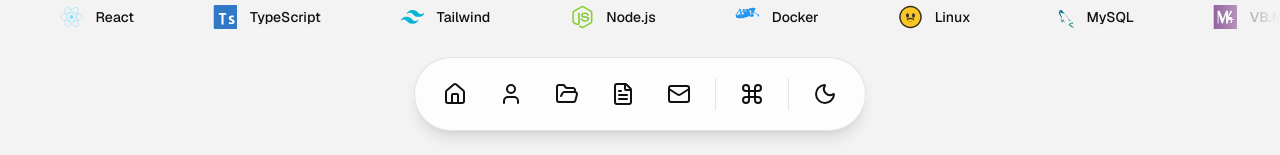
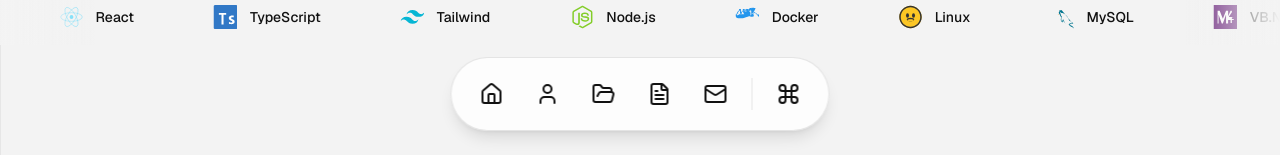
Before and after one commit to Nenjii/my-portfolio, a Next.js app: page / in a window 1280 px wide. Shown: the part 645-800 px from the top of the page. Built offline with nearby package versions, Linux system fonts and the light colour scheme.

Commit message:
No Light Mode [12-23-25]

```diff
--- a/app/globals.css
+++ b/app/globals.css
@@ -19,6 +19,7 @@
 }
 
 /* Dark Mode - Inverted Swiss Editorial */
+html.dark,
 .dark {
   --background: #0A0A0A;
   --foreground: #F3F3F3;
@@ -26,6 +27,7 @@
   --muted: #999999;
   --border: #F3F3F3;
   --grid-color: rgba(243, 243, 243, 0.06);
+  --logo-filter: invert(1);
 }
 
 * {
@@ -35,6 +37,12 @@
 html {
   scroll-behavior: smooth;
   scroll-snap-type: y mandatory;
+  color-scheme: light;
+  transition: color-scheme 0.3s ease;
+}
+
+html.dark {
+  color-scheme: dark;
 }
 
 body {
@@ -46,10 +54,10 @@ body {
     linear-gradient(var(--grid-color) 1px, transparent 1px),
     linear-gradient(90deg, var(--grid-color) 1px, transparent 1px);
   background-size: 20px 20px;
+  background-attachment: fixed;
   transition: background-color 0.3s ease, color 0.3s ease, background-image 0.3s ease;
 }
 
-.dark body,
 html.dark body {
   color: #F3F3F3;
   background: #0A0A0A;
--- a/app/page.tsx
+++ b/app/page.tsx
@@ -9,7 +9,7 @@ import NavigationDock from "@/components/layout/NavigationDock";
 
 export default function Home() {
   return (
-    <main className="bg-[#F3F3F3] dark:bg-[#0A0A0A] text-[#111111] dark:text-[#F3F3F3] transition-colors duration-300">
+    <main className="transition-colors duration-300">
       {/* STATUS HEADER - Separate component for easy modification */}
       <StatusHeader
         statuses={["Brewing Coffee ☕", "Accepting Projects 🚀", "Available for Work ✨"]}
--- a/src/components/layout/NavigationDock.tsx
+++ b/src/components/layout/NavigationDock.tsx
@@ -1,8 +1,7 @@
 "use client";
 
 import { useState, useEffect, useCallback } from "react";
-import { Home, User, FolderOpen, Mail, Sun, Moon, Command, FileText } from "lucide-react";
-import { useTheme } from "@/components/layout/ThemeProvider";
+import { Home, User, FolderOpen, Mail, Command, FileText } from "lucide-react";
 import SpotlightSearch from "@/components/ui/SpotlightSearch";
 
 interface NavItem {
@@ -12,7 +11,6 @@ interface NavItem {
 }
 
 export default function NavigationDock() {
-  const { theme, toggleTheme } = useTheme();
   const [hoveredIndex, setHoveredIndex] = useState<number | null>(null);
   const [isSpotlightOpen, setIsSpotlightOpen] = useState(false);
 
@@ -105,36 +103,6 @@ export default function NavigationDock() {
             Search ⌘K
           </span>
         </button>
-
-        {/* Divider */}
-        <div className="w-px h-8 bg-[#111111]/10 dark:bg-white/10 mx-1" />
-
-        {/* Dark Mode Toggle */}
-        <button
-          onClick={toggleTheme}
-          className="dock-icon-item group relative flex items-center justify-center w-12 h-12 rounded-full transition-all duration-300 ease-out hover:bg-[#111111]/5 dark:hover:bg-white/10"
-          onMouseEnter={() => setHoveredIndex(navItems.length + 1)}
-          onMouseLeave={() => setHoveredIndex(null)}
-          style={{
-            transform: hoveredIndex === navItems.length + 1 ? "scale(1.25) translateY(-8px)" : "scale(1)",
-          }}
-          aria-label="Toggle dark mode"
-        >
-          <span className="text-[#111111] dark:text-white transition-colors">
-            {theme === "light" ? <Moon size={24} /> : <Sun size={24} />}
-          </span>
-
-          {/* Tooltip */}
-          <span
-            className="absolute -top-10 left-1/2 -translate-x-1/2 px-3 py-1.5 bg-[#111111] dark:bg-white text-white dark:text-[#111111] text-xs font-mono rounded-md whitespace-nowrap transition-all duration-200 pointer-events-none"
-            style={{
-              opacity: hoveredIndex === navItems.length + 1 ? 1 : 0,
-              transform: hoveredIndex === navItems.length + 1 ? "translateY(0)" : "translateY(4px)",
-            }}
-          >
-            {theme === "light" ? "Dark Mode" : "Light Mode"}
-          </span>
-        </button>
       </div>
 
       {/* Spotlight Search Modal */}
--- a/src/components/layout/ThemeProvider.tsx
+++ b/src/components/layout/ThemeProvider.tsx
@@ -1,8 +1,8 @@
 "use client";
 
-import { createContext, useContext, useEffect, useState, ReactNode } from "react";
+import { createContext, useContext, ReactNode } from "react";
 
-type Theme = "light" | "dark";
+type Theme = "dark";
 
 interface ThemeContextType {
   theme: Theme;
@@ -12,37 +12,13 @@ interface ThemeContextType {
 const ThemeContext = createContext<ThemeContextType | undefined>(undefined);
 
 export function ThemeProvider({ children }: { children: ReactNode }) {
-  const [theme, setTheme] = useState<Theme>("light");
-  const [mounted, setMounted] = useState(false);
+  // Always use dark theme
+  const theme: Theme = "dark";
 
-  useEffect(() => {
-    setMounted(true);
-    // Check localStorage for saved preference
-    const savedTheme = localStorage.getItem("theme") as Theme;
-    if (savedTheme) {
-      setTheme(savedTheme);
-    } else if (window.matchMedia("(prefers-color-scheme: dark)").matches) {
-      setTheme("dark");
-    }
-  }, []);
-
-  useEffect(() => {
-    if (mounted) {
-      // Update document class and localStorage
-      document.documentElement.classList.remove("light", "dark");
-      document.documentElement.classList.add(theme);
-      localStorage.setItem("theme", theme);
-    }
-  }, [theme, mounted]);
-
+  // No-op toggle function for compatibility
   const toggleTheme = () => {
-    setTheme((prev) => (prev === "light" ? "dark" : "light"));
+    // Dark mode only - no toggle
   };
-
-  // Prevent flash of wrong theme
-  if (!mounted) {
-    return null;
-  }
 
   return (
     <ThemeContext.Provider value={{ theme, toggleTheme }}>
--- a/src/components/sections/About.tsx
+++ b/src/components/sections/About.tsx
@@ -94,7 +94,7 @@ export default function About() {
   };
 
   return (
-    <section id="about" className="py-24 px-6 border-t border-[#111111]/10 dark:border-white/10 bg-[#F3F3F3] dark:bg-[#0A0A0A] transition-colors duration-300">
+    <section id="about" className="py-24 px-6 border-t border-[#111111]/10 dark:border-white/10 transition-colors duration-300 bg-transparent">
       <div className="max-w-7xl mx-auto">
         {/* Section Header */}
         <div className="mb-16">
@@ -183,7 +183,7 @@ export default function About() {
               return (
                 <div
                   key={exp.id}
-                  className={`p-6 border border-[#111111]/10 dark:border-white/10 bg-white dark:bg-[#111111] group hover:border-[#111111] dark:hover:border-white/30 transition-colors ${spanClass}`}
+                  className={`p-6 border border-[#111111]/10 dark:border-white/10 bg-white dark:bg-[#111111] hover:border-[#111111] dark:hover:border-white/30 transition-colors ${spanClass}`}
                 >
                   <div className="flex justify-between items-start mb-4">
                     <span className="text-xs font-mono text-[#666666] dark:text-[#999999]">({exp.id})</span>
--- a/src/components/sections/Blogs.tsx
+++ b/src/components/sections/Blogs.tsx
@@ -71,7 +71,7 @@ export default function Blogs() {
   ];
 
   return (
-    <section id="blogs" className="py-24 px-6 border-t border-[#111111]/10 dark:border-white/10 bg-[#F3F3F3] dark:bg-[#0A0A0A] transition-colors duration-300">
+    <section id="blogs" className="py-24 px-6 border-t border-[#111111]/10 dark:border-white/10 transition-colors duration-300 bg-transparent">
       <div className="max-w-7xl mx-auto">
         {/* Section Header */}
         <div className="mb-16 flex items-end justify-between">
--- a/src/components/sections/Contact.tsx
+++ b/src/components/sections/Contact.tsx
@@ -123,7 +123,7 @@ export default function Contact() {
   };
 
   return (
-    <section id="contact" className="py-24 px-6 border-t border-[#111111]/10 dark:border-white/10 bg-[#F3F3F3] dark:bg-[#0A0A0A] transition-colors duration-300">
+    <section id="contact" className="py-24 px-6 border-t border-[#111111]/10 dark:border-white/10 transition-colors duration-300 bg-transparent">
       <div className="max-w-7xl mx-auto">
         {/* Content Grid - Form on right aligned with header */}
         <div className="grid grid-cols-1 lg:grid-cols-2 gap-16 items-start">
--- a/src/components/sections/Footer.tsx
+++ b/src/components/sections/Footer.tsx
@@ -2,7 +2,7 @@
 
 export default function Footer() {
   return (
-    <footer className="py-8 px-6 bg-[#F3F3F3] dark:bg-[#0A0A0A] transition-colors duration-300">
+    <footer className="py-8 px-6 transition-colors duration-300 bg-transparent">
       <div className="max-w-7xl mx-auto flex flex-col md:flex-row items-center justify-between gap-4">
         <p className="text-[10px] font-mono text-[#666666] dark:text-[#999999] tracking-wide order-2 md:order-1">
           © 2025 NINO DUQUE. All rights reserved.
--- a/src/components/sections/Hero.tsx
+++ b/src/components/sections/Hero.tsx
@@ -5,7 +5,7 @@ import TechStackMarquee from "@/components/ui/TechStackMarquee";
 
 export default function Hero() {
   return (
-    <section id="home" className="min-h-screen flex flex-col justify-center bg-[#F3F3F3] dark:bg-[#0A0A0A] transition-colors duration-300">
+    <section id="home" className="min-h-screen flex flex-col justify-center transition-colors duration-300 bg-transparent">
       <div className="px-6">
         <div className="max-w-7xl mx-auto w-full">
           {/* Main content grid with Profile Card - aligned from top */}
--- a/src/components/sections/Projects.tsx
+++ b/src/components/sections/Projects.tsx
@@ -110,7 +110,7 @@ export default function Projects() {
   };
 
   return (
-    <section id="work" className="py-24 px-6 border-t border-[#111111]/10 dark:border-white/10 bg-[#F3F3F3] dark:bg-[#0A0A0A] transition-colors duration-300">
+    <section id="work" className="py-24 px-6 border-t border-[#111111]/10 dark:border-white/10 transition-colors duration-300 bg-transparent">
       <div className="max-w-7xl mx-auto">
         {/* Section Header */}
         <div className="mb-16">
@@ -146,7 +146,7 @@ export default function Projects() {
               href={project.link}
               target={project.link.startsWith("http") ? "_blank" : undefined}
               rel={project.link.startsWith("http") ? "noopener noreferrer" : undefined}
-              className={`group relative bg-white dark:bg-[#111111] border border-[#111111] dark:border-white/20 p-6 flex flex-col transition-all duration-300 hover:shadow-[4px_4px_0px_0px_#111111] dark:hover:shadow-[4px_4px_0px_0px_rgba(255,255,255,0.2)] ${getGridClass(index, filteredProjects.length, project)}`}
+              className={`group relative bg-white dark:bg-[#111111] border border-[#111111]/10 dark:border-white/20 p-6 flex flex-col transition-all duration-300 hover:border-[#111111] dark:hover:border-white/40 hover:shadow-[4px_4px_0px_0px_#111111] dark:hover:shadow-[4px_4px_0px_0px_rgba(255,255,255,0.2)] ${getGridClass(index, filteredProjects.length, project)}`}
             >
               {/* Featured Project with Browser Window Preview */}
               {project.featured && project.livePreview && (
```
Also changed, not shown: app/layout.tsx (+3 -4 lines).
